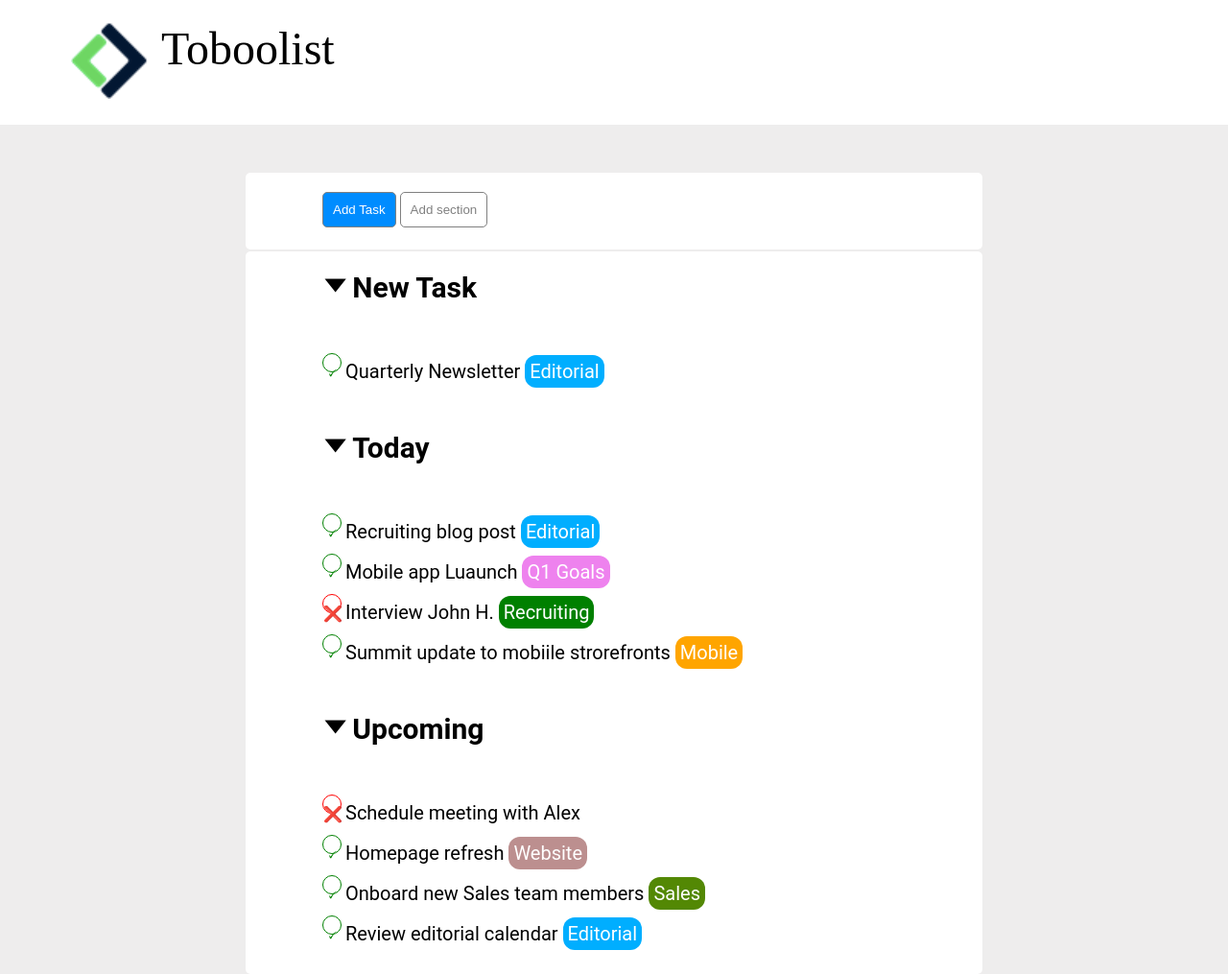
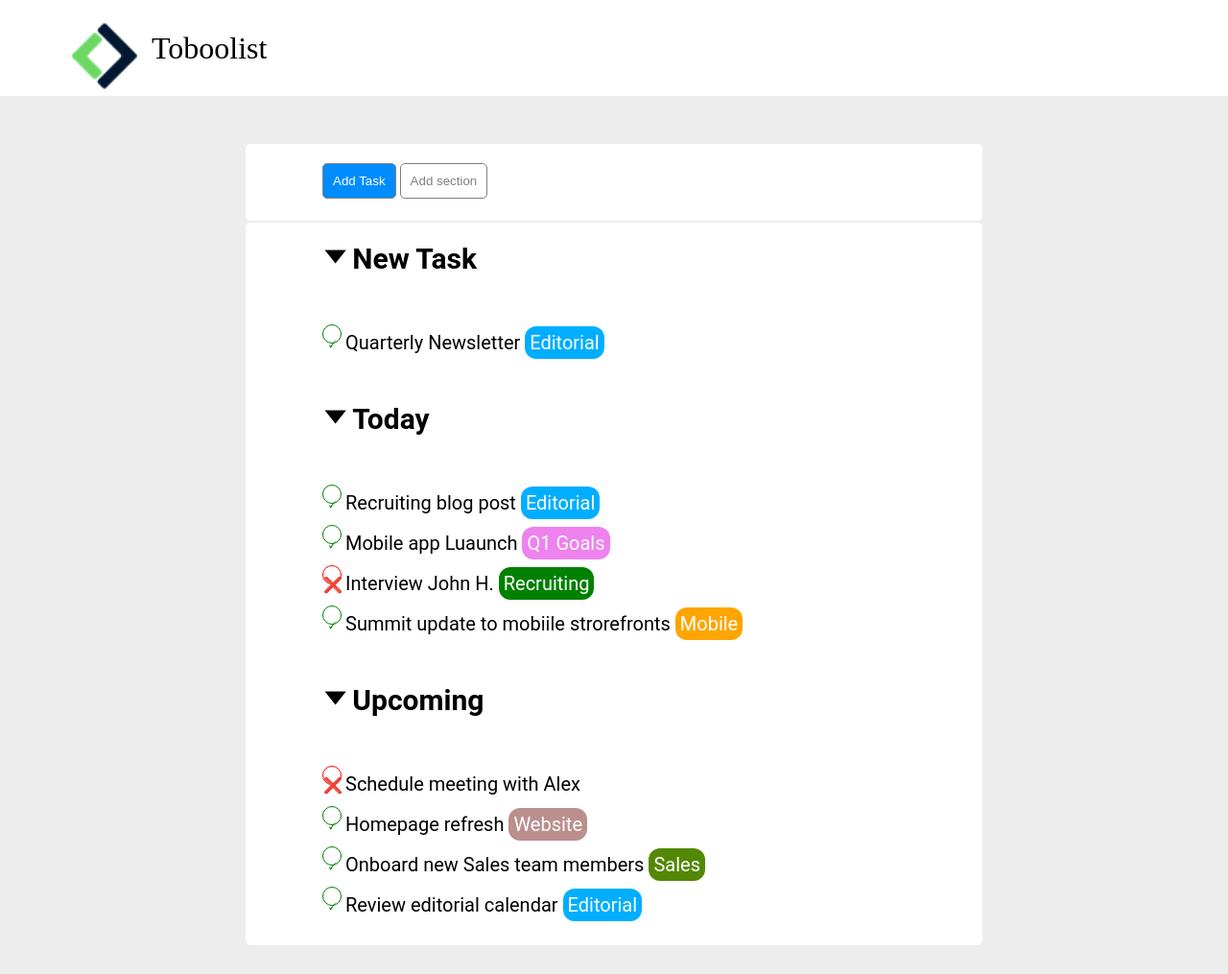
Before and after one commit to Donato-Carola/html-css-toboolist, a plain HTML site: page index.html in a window 1280 px wide. Shown: the whole page at 96% size. After the commit the page ends 985 px from the top, so only its background shows below. Drawn offline with Linux system fonts and the light colour scheme.

Commit message:
modifica titolo

```diff
--- a/css/style.css
+++ b/css/style.css
@@ -9,7 +9,7 @@ body{
 }
 
 header{
-    height: 130px;
+    height: 100px;
     padding-left: 5%;
     padding-top: 1%;
     background-color: white;
@@ -18,16 +18,25 @@ header{
 }
 
 #logo{
-    height: 5rem;
+    height: 70px;
     text-align: center;
     margin: 10px;
     vertical-align: middle;
 }
 
+.main-logo{
+    height: 100px;
+
+
+}
+
 
 
 #titolo{
-    font-size: 3rem;
+  height: 100%;
+   display: inline-block;
+   text-align: center;
+   font-size: xx-large;
 
 
 }
--- a/index.html
+++ b/index.html
@@ -9,8 +9,10 @@
   <body>
     <!--header con logo e titolo-->
     <header>
+        <section class="main-logo">
       <img id="logo" src="img/Logo.png" alt="logo" />
       <span id="titolo">Toboolist</span>
+    </section>
     </header>
 
     <nav class="container" id="style-nav">
```
